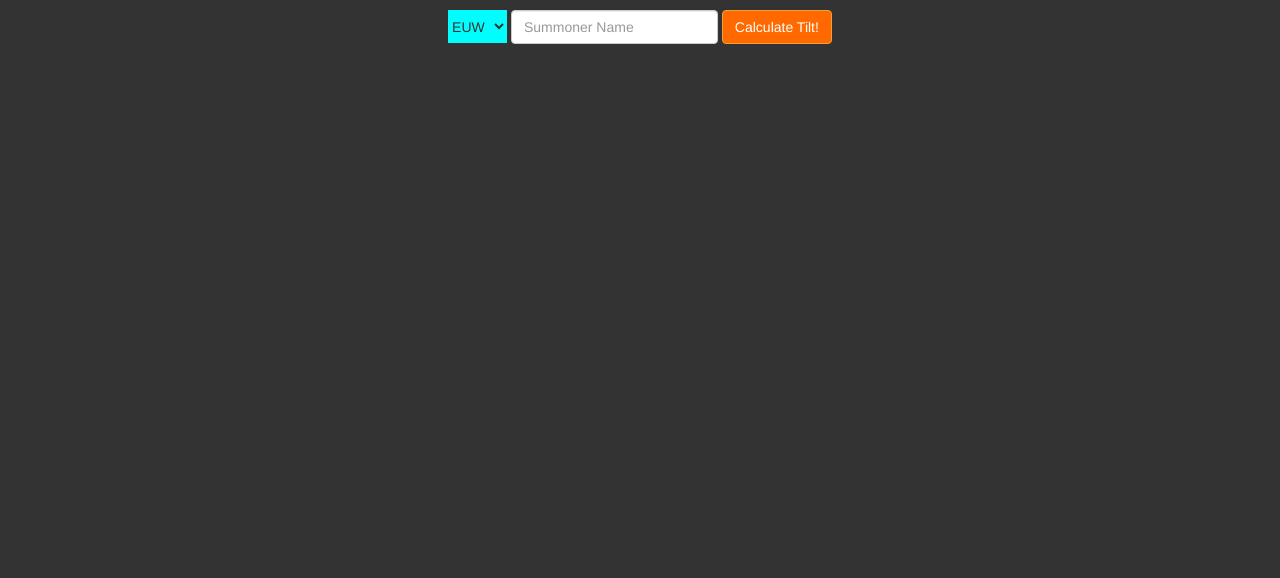
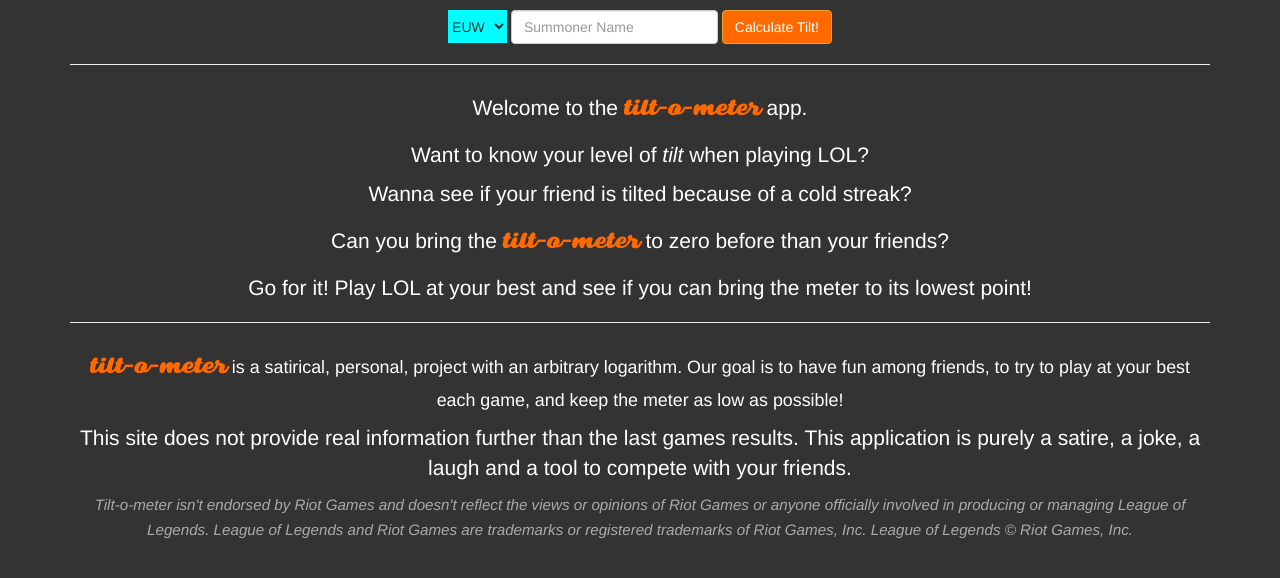
Before and after one commit to patillacode/tilt-o-meter, a Flask app: page / in a window 1280 px wide. Shown: the part 126-704 px from the top of the page. Run offline with Flask 2, Linux system fonts and the light colour scheme; some libraries are stand-ins or nearby versions.

Commit message:
Added text at index. Modified tilt logarithm. Small CSS fixes.

```diff
--- a/tiltometer/static/css/index.css
+++ b/tiltometer/static/css/index.css
@@ -30,3 +30,16 @@
   width: 100%;
   /* margin-left:25%; */
 }
+
+#explanation-text {
+    color: #fff;
+}
+
+#riot-disclaimer{
+    color: #aaa;
+}
+
+#explanation-text > p > a {
+    color: #ff6900;
+    font-size: 24pt;
+}
--- a/tiltometer/templates/index.html
+++ b/tiltometer/templates/index.html
@@ -35,6 +35,22 @@
                 <button id="summoner-input-button" type="button" class="btn btn-warning" role="button">Calculate Tilt!</button>
             </form>
         </div>
+        <hr>
+        <div id="explanation-text" class="lead text-center">
+            <p>Welcome to the <a href="{{ host }}" class="tilt-font">tilt-o-meter</a> app. </p>
+            <p>Want to know your level of <em>tilt</em> when playing LOL? </p>
+            <p>Wanna see if your friend is tilted because of a cold streak?</p>
+            <p>Can you bring the <a href="{{ host }}" class="tilt-font">tilt-o-meter</a> to zero before than your friends?</p>
+            <p>Go for it! Play LOL at your best and see if you can bring the meter to its lowest point!</p>
+            <hr>
+            <p class="small"><a href="{{ host }}" class="tilt-font">tilt-o-meter</a> is a satirical, personal, project with an arbitrary logarithm. Our goal is to have fun among friends, to try to play at your best each game, and keep the meter as low as possible!</p>
+            <p>This site does not provide real information further than the last games results. This application is  purely a satire, a joke, a laugh and a tool to compete with your friends.</p>
+            <p id="riot-disclaimer" class="small">
+                <small>
+                    <em>Tilt-o-meter isn't endorsed by Riot Games and doesn't reflect the views or opinions of Riot Games or anyone officially involved in producing or managing League of Legends. League of Legends and Riot Games are trademarks or registered trademarks of Riot Games, Inc. League of Legends &copy; Riot Games, Inc.</em>
+                </small>
+            </p>
+        </div>
     </body>
     <script type="text/javascript">
         $HOST = "{{ host }}";
--- a/tiltometer/templates/tiltometer.html
+++ b/tiltometer/templates/tiltometer.html
@@ -61,6 +61,7 @@
                             <th>KDA</th>
                             <th>Time</th>
                             <th>Mode</th>
+                            <th>Date</th>
                             <th colspan="2"></th>
                         </tr>
                     </thead>
@@ -76,6 +77,7 @@
                                 <td>{{ item.kills }}/{{ item.deaths }}/{{ item.assists }}</td>
                                 <td>{{ item.time }}</td>
                                 <td>{{ item.game_type }}</td>
+                                <td>{{ item.date }}</td>
                                 {% if item.win %}
                                     <td colspan="2"><img class="win-lose-logo" src="{{ url_for('static', filename='img/victory.png') }}" alt="victory"></td>
                                 {% else %}
```
Also changed, not shown: tiltometer/tiltometer.py (+33 -10 lines).
